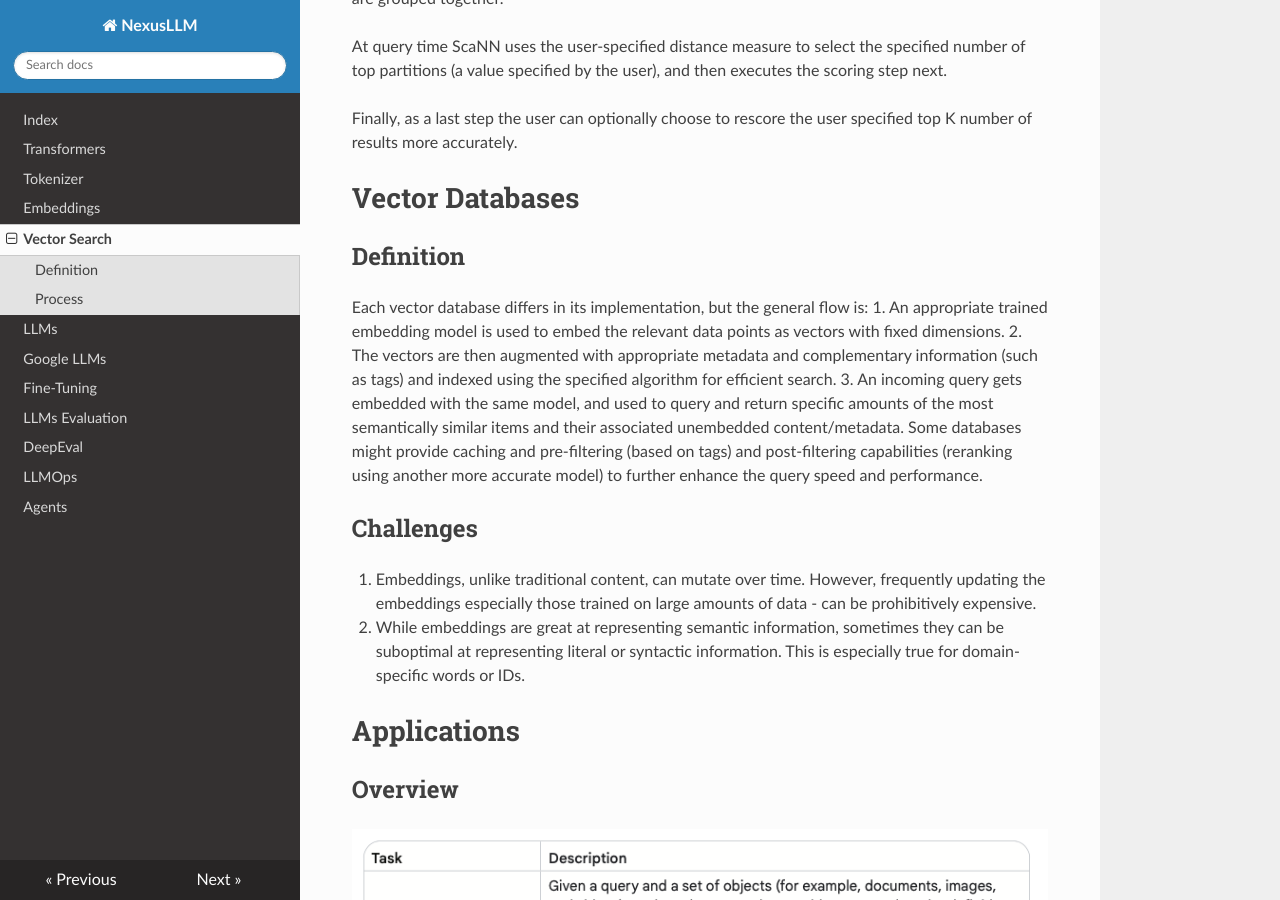
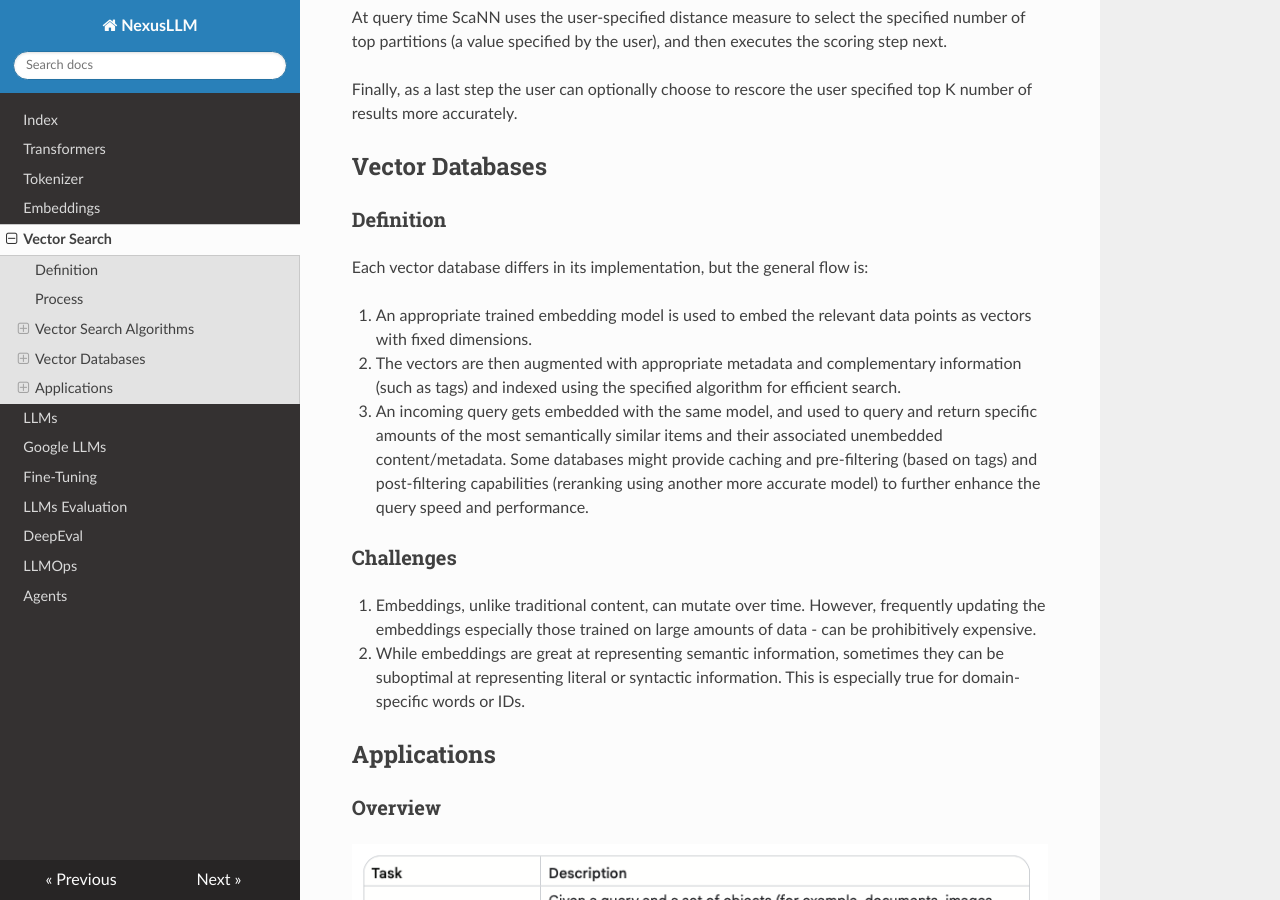
Before and after one commit to Volscente/NexusLLM, an MkDocs documentation site: the page built from documentation/docs/vector_search.md, in a window 1280 px wide and 900 px high, scrolled down 2092 px. Built offline with MkDocs 1.6.1, drawn with Linux system fonts in a browser that asks for light colours; nearby versions of some CDN libraries.

Commit message:
Update vector_search.md

````diff
--- a/documentation/docs/vector_search.md
+++ b/documentation/docs/vector_search.md
@@ -1,4 +1,4 @@
-# General
+# Vector Search
 ## Definition
 Full-text keyword search has been the lynchpin of modern IT systems for years.
 
@@ -17,8 +17,8 @@ to find the best matches to the query. This process is analogous to finding the
 matches across the entire collection of searchable vectors: similarity between vectors can be
 computed using a metric such as euclidean distance, cosine similarity, or dot product.
 
-# Vector Search Algorithms
-## Introduction
+## Vector Search Algorithms
+### Introduction
 The most straightforward way to find the most similar match is to run a traditional linear
 search by comparing the query vector with each document vector and return the one with
 the highest similarity. However, the runtime of this approach scales linearly (O(N)) with the
@@ -27,7 +27,7 @@ cases involving several millions of documents or more. Using approximate nearest
 (ANN) search for that purpose is more practical. ANN is a technique for finding the closest
 points to a given point in a dataset with a small margin of error.
 
-## Locality Sensitive Hashing (LSH)
+### Locality Sensitive Hashing (LSH)
 Locality sensitive hashing (LSH) 28 is a technique for finding similar items in a large dataset.
 It does this by creating one or more hash functions that map similar items to the same hash
 bucket with high probability.
@@ -73,7 +73,7 @@ lsh_random_parallel.knn_search(embedded_test_items, embedded_query, n_neighbors,
 #ANN retrieved the same ranking of items as brute force in a much scalable manner
 ```
 
-## FAISS
+### FAISS
 One of the FAISS (Facebook AI similarity search) implementations leverages the concept
 of hierarchical navigable small world (HNSW) 31 to perform vector similarity search in sub-
 linear (O(Logn)) runtime with a good degree of accuracy. A HNSW is a proximity graph with a
@@ -83,7 +83,7 @@ search starts at the topmost layer where the algorithm greedily traverses the gr
 the vertex most semantically similar to the query. Once the local minimum for that layer is
 found, it then switches to the graph for the closest vertex on the layer below.
 
-## ScaNN
+### ScaNN
 The first step is the optional partitioning step during training: it uses one of the multiple
 algorithms available to partition the vector store into logical partitions/clusters where
 the semantically related are grouped together.
@@ -95,9 +95,10 @@ step next.
 Finally, as a last step the user can optionally choose to rescore the user specified top K
 number of results more accurately.
 
-# Vector Databases
-## Definition
+## Vector Databases
+### Definition
 Each vector database differs in its implementation, but the general flow is:
+
 1. An appropriate trained embedding model is used to embed the relevant data points as
 vectors with fixed dimensions.
 2. The vectors are then augmented with appropriate metadata and complementary
@@ -108,19 +109,19 @@ content/metadata. Some databases might provide caching and pre-filtering (based
 tags) and post-filtering capabilities (reranking using another more accurate model) to
 further enhance the query speed and performance.
 
-## Challenges
+### Challenges
 1. Embeddings, unlike traditional content, can mutate over time. However, frequently updating the embeddings
 especially those trained on large amounts of data - can be prohibitively expensive.
 2. While embeddings are great at representing semantic information, sometimes they
 can be suboptimal at representing literal or syntactic information. This is especially true for
 domain-specific words or IDs.
 
-# Applications
-## Overview
+## Applications
+### Overview
 
 ![Vector Database Applications](./images/vector_database_applications.png)
 
-## RAG
+### RAG
 Retrieval augmented generation (RAG) for Q&A is a technique that combines the best of both
 worlds from retrieval and generation. It first retrieves relevant documents from a knowledge
 base and then uses prompt expansion to generate an answer from those documents. Prompt
````
